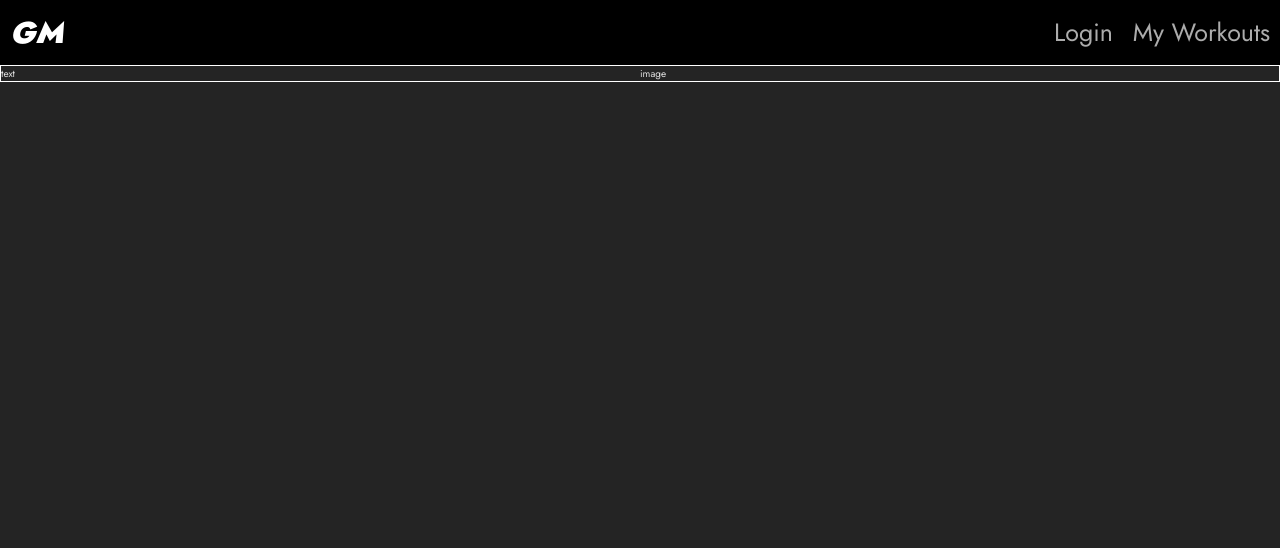
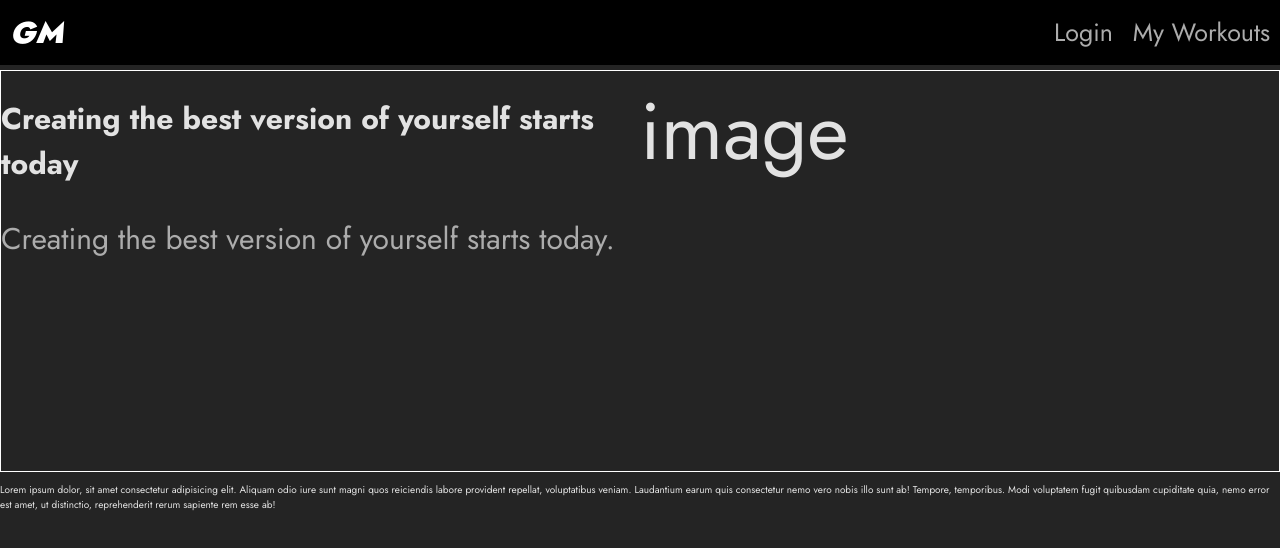
Before and after one commit to klevi43/GM, a React (Vite) app in the folder GM/: page / in a window 1280 px wide. Shown: the top 548 px of the page. Built offline with nearby package versions, Linux system fonts and the light colour scheme.

Commit message:
Started the Hero

```diff
--- a/GM/src/App.css
+++ b/GM/src/App.css
@@ -1,6 +1,8 @@
 #root {
+
   max-width: 1280px;
   margin: 0 0;
+  margin: 0 auto;
   /* padding: 2rem; */
 
 }
--- a/GM/src/App.tsx
+++ b/GM/src/App.tsx
@@ -16,12 +16,16 @@ function App() {
   }
   return (
     <>
+
       <Nav
       isNavMenuOpen={isNavMenuOpen}
       toggleNavBar={toggleNavBar}
       isLoggedIn={isLoggedIn}/>
-      <div className='hero' ><div>text</div><div>image</div></div>
-    </>
+      <div className='hero' ><header><h2 className='heading'>Creating the best version of yourself starts today</h2><p className='subheading'>Creating the best version of yourself starts today.</p></header><div>image</div></div>
+      <div><p>Lorem ipsum dolor, sit amet consectetur adipisicing elit. Aliquam odio iure sunt magni quos reiciendis labore provident repellat, voluptatibus veniam. Laudantium earum quis consectetur nemo vero nobis illo sunt ab! Tempore, temporibus. Modi voluptatem fugit quibusdam cupiditate quia, nemo error est amet, ut distinctio, reprehenderit rerum sapiente rem esse ab!</p></div>
+
+
+      </>
   )
 }
 
--- a/GM/src/components/Nav.tsx
+++ b/GM/src/components/Nav.tsx
@@ -18,9 +18,11 @@ const Nav = ({isNavMenuOpen, toggleNavBar, isLoggedIn}: Props) => {
         <button onClick={toggleNavBar} className='nav__toggle'><img src={Lines} alt="" /></button>
 
       <ul className={`list nav__list ${isNavMenuOpen ? "collapsible--expanded" : "collapsible--hidden"}`}>
-          {!isLoggedIn && <li className='nav__item'><a href="">Login</a></li>}
+          {!isLoggedIn && <li className='nav__item'><a href="">Login</a>
+          <div className='underline'></div></li>}
+
           {isLoggedIn && <li className='nav__item'><a href="">Logout</a></li>}
-          <li className='nav__item'><a href="">My Workouts</a></li>
+          <li className='nav__item'><a href="">My Workouts</a><div className='underline'></div></li>
         </ul>
       </nav>
     </div>
--- a/GM/src/index.css
+++ b/GM/src/index.css
@@ -37,6 +37,9 @@ a {
 
 /* containers */
 .container__nav {
+  position: fixed;
+  top: 0;
+  left: 0;
   width: 100vw;
   background-color: black;
 }
@@ -55,13 +58,24 @@ a {
   }
 
 
+  /* headers */
+  .heading {
+    font-size: 3rem;
+  }
 
+  .subheading {
+    font-size: 3rem;
+    color: #acacac;
+  }
 /*  Lists */
 .list {
   list-style: none;
 
 }
 
+/* links */
+
+/* navbar */
 
 .nav {
   max-width: 1280px;
@@ -79,9 +93,12 @@ a {
 }
 
 .nav__item > a:hover {
+  position: relative;
   color: #fff;
-  text-shadow: 0 0 10px  #fff;
+  text-shadow: 0 0 10px #fff;
 }
+
+
 
 .nav__toggle {
   color: white;
@@ -108,8 +125,10 @@ a {
 
 
 .hero {
-  margin: 0 0;
+  margin: 7rem auto 0 auto;
   border: 1px solid white;
+  height: 400px;
+  font-size: 8rem;
 }
 
 @media screen and (min-width: 768px) {
```
